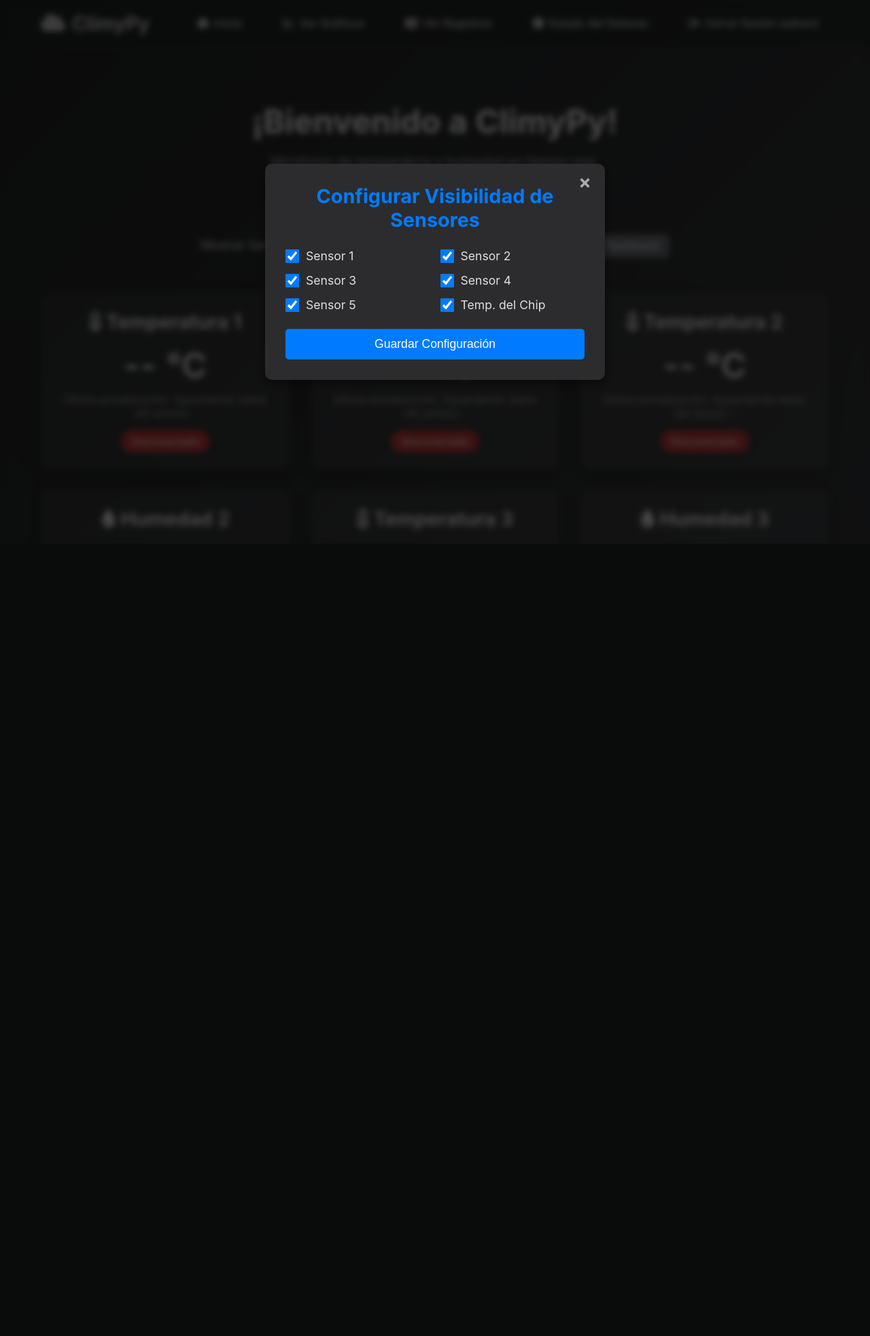
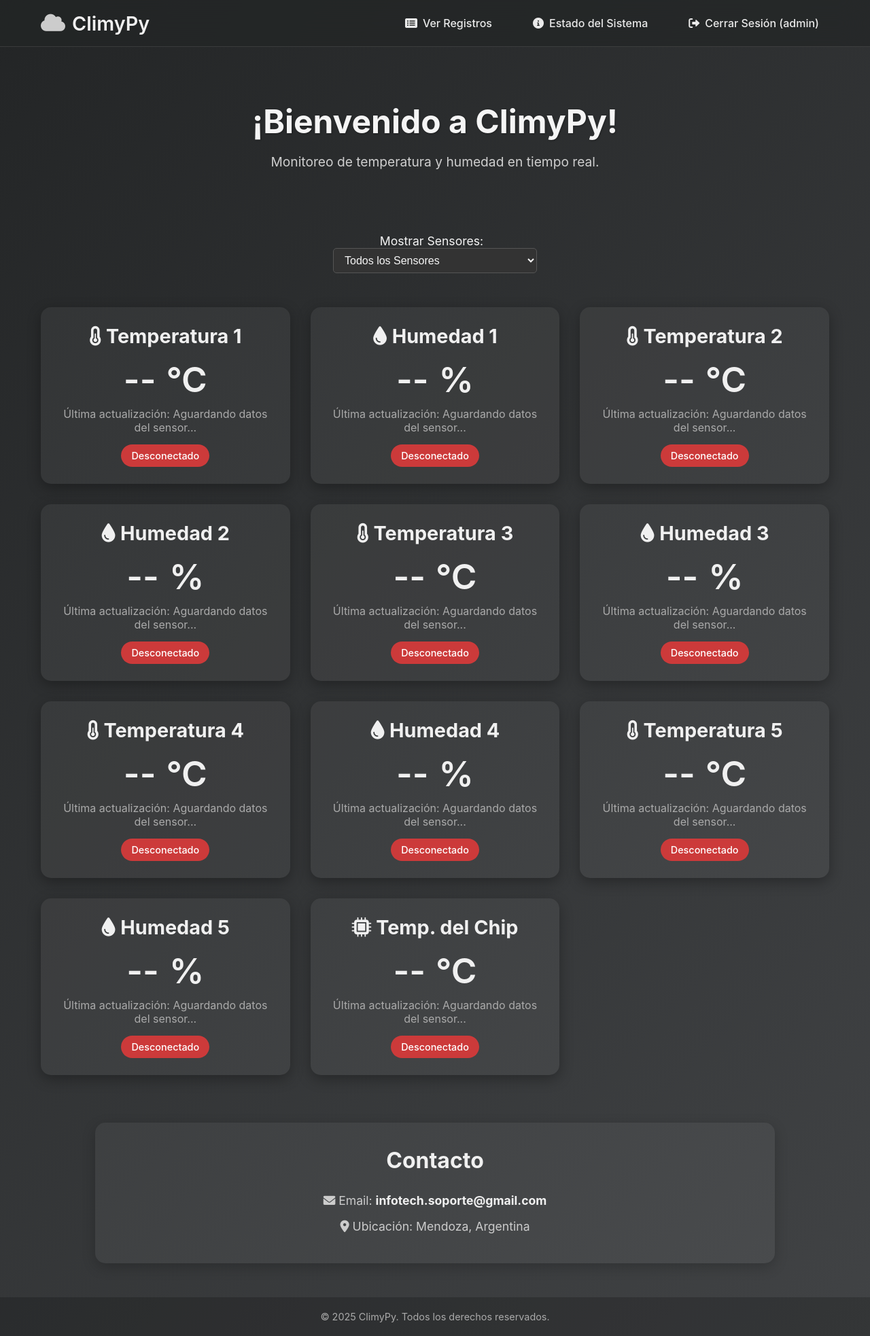
Before and after one commit to Thiagox789/ClimyPy, a Flask app: page / in a window 1280 px wide. Shown: the whole page at 68% size. Before the commit the page ends 783 px from the top, so only its background shows below. Run offline with Flask 3, Linux system fonts and the light colour scheme; a user stored in the database is signed in.

Commit message:
arreglado

```diff
--- a/static/css/main.css
+++ b/static/css/main.css
@@ -400,142 +345,5 @@
     width: calc(100% - 40px); /* Ajustar al ancho del contenedor con padding */
     max-width: 300px; /* Limitar el ancho máximo */
     margin: 0 auto; /* Centrar el selector */
-    display: inline-block; /* Para que el botón pueda estar al lado */
-    vertical-align: middle;
+    display: block; /* Asegurar que ocupe su propia línea */
 }
-
-.btn-config-modal {
-    background-color: #6c757d; /* Gris para el botón de configuración */
-    color: #fff;
-    border: none;
-    padding: 8px 15px;
-    border-radius: 5px;
-    font-size: 1rem;
-    cursor: pointer;
-    transition: background-color 0.3s ease;
-    margin-left: 10px;
-    vertical-align: middle;
-}
-
-.btn-config-modal:hover {
-    background-color: #5a6268;
-}
-
-/* Estilos del Modal */
-.modal {
-    display: none; /* Oculto por defecto */
-    position: fixed; /* Permanece en su lugar */
-    z-index: 1001; /* Por encima de todo lo demás */
-    left: 0;
-    top: 0;
-    width: 100%; /* Ancho completo */
-    height: 100%; /* Altura completa */
-    overflow: auto; /* Habilitar scroll si es necesario */
-    background-color: rgba(0,0,0,0.7); /* Fondo oscuro semi-transparente */
-    backdrop-filter: blur(5px); /* Efecto de desenfoque */
-    display: flex;
-    justify-content: center;
-    align-items: center;
-}
-
-.modal-content {
-    background-color: #2c2c2e;
-    margin: auto;
-    padding: 30px;
-    border-radius: 10px;
-    box-shadow: 0 5px 15px rgba(0,0,0,0.5);
-    width: 90%;
-    max-width: 500px;
-    position: relative;
-    color: #f5f5f5;
-    animation: fadeInScale 0.3s ease-out;
-}
-
-@keyframes fadeInScale {
-    from { opacity: 0; transform: scale(0.9); }
-    to { opacity: 1; transform: scale(1); }
-}
-
-.modal-content h2 {
-    text-align: center;
-    margin-bottom: 25px;
-    color: #007bff;
-    font-size: 1.8rem;
-}
-
-.close-button {
-    color: #aaa;
-    float: right;
-    font-size: 28px;
-    font-weight: bold;
-    position: absolute;
-    top: 10px;
-    right: 20px;
-    cursor: pointer;
-}
-
-.close-button:hover,
-.close-button:focus {
-    color: #f5f5f5;
-    text-decoration: none;
-    cursor: pointer;
-}
-
-.sensor-checkboxes {
-    display: grid;
-    grid-template-columns: 1fr 1fr; /* Dos columnas */
-    gap: 15px;
-    margin-bottom: 25px;
-}
-
-.sensor-checkboxes label {
-    display: flex;
-    align-items: center;
-    gap: 10px;
-    font-size: 1.1rem;
-    color: #e0e0e0;
-    cursor: pointer;
-}
-
-.sensor-checkboxes input[type="checkbox"] {
-    width: 20px;
-    height: 20px;
-    accent-color: #007bff; /* Color del checkbox */
-    cursor: pointer;
-}
-
-.btn-save-config {
-    background-color: #007bff;
-    color: white;
-    padding: 12px 20px;
-    border: none;
-    border-radius: 5px;
-    cursor: pointer;
-    font-size: 1.1rem;
-    width: 100%;
-    transition: background-color 0.3s ease;
-}
-
-.btn-save-config:hover {
-    background-color: #0056b3;
-}
-
-/* Responsive para el modal */
-@media (max-width: 500px) {
-    .modal-content {
-        padding: 20px;
-        width: 95%;
-    }
-    .sensor-checkboxes {
-        grid-template-columns: 1fr; /* Una columna en pantallas muy pequeñas */
-    }
-    .btn-config-modal {
-        margin-top: 10px; /* Separar del select en móvil */
-        margin-left: 0;
-        width: calc(100% - 40px);
-        max-width: 300px;
-    }
-    #sensor-display-select {
-        margin-bottom: 10px;
-    }
-}
--- a/static/js/main.js
+++ b/static/js/main.js
@@ -158,102 +158,28 @@
 
         // Función para controlar la visibilidad de las tarjetas de sensores
         function updateSensorCardVisibility() {
-            const selectedDisplaySensor = document.getElementById('sensor-display-select').value;
+            const selectedSensor = document.getElementById('sensor-display-select').value;
             const sensorCards = document.querySelectorAll('.sensor-card');
-            const savedPreferences = JSON.parse(localStorage.getItem('sensorVisibilityPreferences')) || {};
 
             sensorCards.forEach(card => {
                 const cardClasses = card.classList;
-                let isConfiguredVisible = true; // Por defecto, si no hay preferencia guardada, es visible
+                let isVisible = false;
 
-                // Determinar si la tarjeta debería ser visible según la configuración guardada
-                if (cardClasses.contains('sensor-1')) {
-                    isConfiguredVisible = savedPreferences['toggle-sensor-1'] !== false;
-                } else if (cardClasses.contains('sensor-2')) {
-                    isConfiguredVisible = savedPreferences['toggle-sensor-2'] !== false;
-                } else if (cardClasses.contains('sensor-3')) {
-                    isConfiguredVisible = savedPreferences['toggle-sensor-3'] !== false;
-                } else if (cardClasses.contains('sensor-4')) {
-                    isConfiguredVisible = savedPreferences['toggle-sensor-4'] !== false;
-                } else if (cardClasses.contains('sensor-5')) {
-                    isConfiguredVisible = savedPreferences['toggle-sensor-5'] !== false;
-                } else if (cardClasses.contains('esp-chip-card')) {
-                    isConfiguredVisible = savedPreferences['toggle-esp-chip'] !== false;
+                if (selectedSensor === 'all') {
+                    isVisible = true;
+                } else if (cardClasses.contains(`sensor-${selectedSensor}`)) {
+                    isVisible = true;
+                } else if (selectedSensor === 'esp-chip' && cardClasses.contains('esp-chip-card')) {
+                    isVisible = true;
                 }
 
-                // Aplicar la visibilidad basada en la configuración Y en el selector principal
-                let isVisible = false;
-                if (isConfiguredVisible) {
-                    if (selectedDisplaySensor === 'all') {
-                        isVisible = true;
-                    } else if (cardClasses.contains(`sensor-${selectedDisplaySensor}`)) {
-                        isVisible = true;
-                    } else if (selectedDisplaySensor === 'esp-chip' && cardClasses.contains('esp-chip-card')) {
-                        isVisible = true;
-                    }
-                }
                 card.style.display = isVisible ? 'block' : 'none';
             });
         }
 
-        // Lógica del Modal de Configuración
-        const configModal = document.getElementById('config-modal');
-        const openConfigBtn = document.getElementById('open-config-modal');
-        const closeConfigBtn = document.querySelector('.close-button');
-        const saveConfigBtn = document.getElementById('save-config');
-        const sensorCheckboxes = document.querySelectorAll('.sensor-checkboxes input[type="checkbox"]');
-
-        // Abrir modal
-        if (openConfigBtn) {
-            openConfigBtn.addEventListener('click', () => {
-                configModal.style.display = 'flex';
-                loadSensorVisibilityPreferences(); // Cargar preferencias al abrir el modal
-            });
-        }
-
-        // Cerrar modal
-        if (closeConfigBtn) {
-            closeConfigBtn.addEventListener('click', () => {
-                configModal.style.display = 'none';
-            });
-        }
-
-        // Cerrar modal al hacer clic fuera
-        window.addEventListener('click', (event) => {
-            if (event.target === configModal) {
-                configModal.style.display = 'none';
-            }
-        });
-
-        // Guardar preferencias
-        if (saveConfigBtn) {
-            saveConfigBtn.addEventListener('click', () => {
-                const preferences = {};
-                sensorCheckboxes.forEach(checkbox => {
-                    preferences[checkbox.id] = checkbox.checked;
-                });
-                localStorage.setItem('sensorVisibilityPreferences', JSON.stringify(preferences));
-                configModal.style.display = 'none';
-                updateSensorCardVisibility(); // Actualizar la visibilidad de las tarjetas
-            });
-        }
-
-        // Cargar preferencias al inicio
-        function loadSensorVisibilityPreferences() {
-            const savedPreferences = JSON.parse(localStorage.getItem('sensorVisibilityPreferences'));
-            if (savedPreferences) {
-                sensorCheckboxes.forEach(checkbox => {
-                    if (savedPreferences[checkbox.id] !== undefined) {
-                        checkbox.checked = savedPreferences[checkbox.id];
-                    }
-                });
-            }
-        }
-
         // Inicializar
         actualizarDatos();
-        loadSensorVisibilityPreferences(); // Cargar preferencias guardadas
-        updateSensorCardVisibility(); // Aplicar visibilidad inicial
+        updateSensorCardVisibility(); // Llamar al inicio para establecer la visibilidad inicial
 
         // Intervalos de actualización
         setInterval(actualizarDatos, 3000);
--- a/templates/index.html
+++ b/templates/index.html
@@ -20,15 +20,13 @@
                 <span></span>
             </div>
             <ul class="nav-menu">
-                <li><a href="/"><i class="fas fa-home"></i> Inicio</a></li>
-                <li><a href="/grafico"><i class="fas fa-chart-line"></i> Ver Gráficos</a></li>
                 <li><a href="/registros"><i class="fas fa-list-alt"></i> Ver Registros</a></li>
                 <li><a href="/status"><i class="fas fa-info-circle"></i> Estado del Sistema</a></li>
                 {% if current_user.is_authenticated %}
                     <li><a href="{{ url_for('logout') }}"><i class="fas fa-sign-out-alt"></i> Cerrar Sesión ({{ current_user.username }})</a></li>
                 {% else %}
                     <li><a href="{{ url_for('login') }}"><i class="fas fa-sign-in-alt"></i> Iniciar Sesión</a></li>
-                    <li><a href="{{ url_for('register') }}"><i class="fas fa-user-plus"></i> Registrarse</a></li>
+                    <li><a href="{{ url_for('register') }}"><i class="fas fa-user-plus"></i> Registrarse</a></li> {# <-- NUEVO ENLACE #}
                 {% endif %}
             </ul>
         </nav>
@@ -59,24 +57,6 @@
             <option value="4">Sensor 4</option>
             <option value="5">Sensor 5</option>
         </select>
-        <button id="open-config-modal" class="btn-config-modal"><i class="fas fa-cog"></i> Configurar Dashboard</button>
-    </div>
-
-    <!-- Modal de Configuración -->
-    <div id="config-modal" class="modal">
-        <div class="modal-content">
-            <span class="close-button">&times;</span>
-            <h2>Configurar Visibilidad de Sensores</h2>
-            <div class="sensor-checkboxes">
-                <label><input type="checkbox" id="toggle-sensor-1" value="1" checked> Sensor 1</label>
-                <label><input type="checkbox" id="toggle-sensor-2" value="2" checked> Sensor 2</label>
-                <label><input type="checkbox" id="toggle-sensor-3" value="3" checked> Sensor 3</label>
-                <label><input type="checkbox" id="toggle-sensor-4" value="4" checked> Sensor 4</label>
-                <label><input type="checkbox" id="toggle-sensor-5" value="5" checked> Sensor 5</label>
-                <label><input type="checkbox" id="toggle-esp-chip" value="esp-chip" checked> Temp. del Chip</label>
-            </div>
-            <button id="save-config" class="btn-save-config">Guardar Configuración</button>
-        </div>
     </div>
 
     <div class="card-container">
@@ -162,14 +142,13 @@
     <section id="contact" class="info-section">
         <h2>Contacto</h2>
         <div class="contact-info">
-            <p><i class="fas fa-envelope"></i> Email: <a href="mailto:infotech.soporte@gmail.com">infotech.soporte@gmail.com</a></p>
+            <p><i class="fas fa-envelope"></i> Email: <a href="mailto:tu.email@example.com">infotech.soporte@gmail.com</a></p>
             <p><i class="fas fa-map-marker-alt"></i> Ubicación: Mendoza, Argentina</p>
         </div>
     </section>
 
     <footer class="footer">
-        <p>&copy; 2025 ClimyPy. Todos los derechos reservados.</p>
-        <p>Desarrollado con <i class="fas fa-heart" style="color: #e04040;"></i> por ClimyPy Team</p>
+        &copy; 2025 ClimyPy. Todos los derechos reservados.
     </footer>
     <script src="{{ url_for('static', filename='js/main.js') }}"></script>
 </body>
```
Also changed, not shown: other parts of static/css/main.css (+0 -55 lines).
